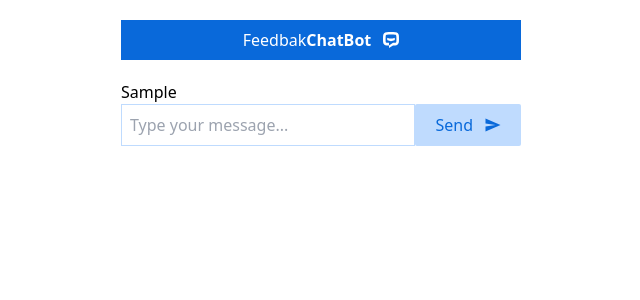
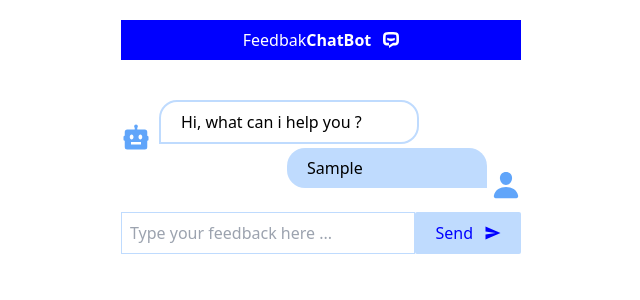
Before and after one commit to Henok-Belachew/Feedback-Chatbot, a React (Create React App) app in the folder Client/: page / in a window 1280 px wide. Both pictures are taken after typing "Sample" into the empty fields and a click on the button "Send". Shown: the top 300 px of the page, without its empty margins (319-959 px from the left). Built offline with nearby package versions, Linux system fonts and the light colour scheme.

Commit message:
Chatting style is almost completed!

```diff
--- a/Client/public/index.html
+++ b/Client/public/index.html
@@ -5,6 +5,11 @@
     <meta name="viewport" content="width=device-width, initial-scale=1.0">
     <title>FeedBack ChatBot</title>
 </head>
+<style>
+    #root {
+        height: 100vh;
+    }
+</style>
 <body id="root">
 
 </body>
--- a/Client/src/App.jsx
+++ b/Client/src/App.jsx
@@ -4,9 +4,9 @@ import ChatApp from './ChatApp'
 
 function App() {
   return (
-    <div className=' w-[400px] mx-auto mt-5'>
+    <div className=' w-[400px] mx-auto mt-5 h-max-[100vh]'>
         <h1 className='text-center py-2 mx-auto bg-primary justify-center text-white flex items-center'>Feedbak <b>ChatBot</b> <SiChatbot className='ml-3' />  </h1>
-        <div className='mt-5'>
+        <div className='mt-10'>
         <ChatApp/>
 
         </div>
--- a/Client/src/ChatApp.jsx
+++ b/Client/src/ChatApp.jsx
@@ -1,5 +1,7 @@
 import React, { useState } from 'react';
 import {IoSendSharp} from 'react-icons/io5'
+import {BiSolidBot} from 'react-icons/bi'
+import {IoPerson} from 'react-icons/io5'
 
 function ChatApp() {
   const [messages, setMessages] = useState([]);
@@ -16,18 +18,35 @@ function ChatApp() {
 
   return (
     <div className="chat-container">
-      <div className="chat-messages">
+      <div className="chat-messages w-full">
+
+        <div className='flex gap-2 items-center w-full mb-1'>
+            <BiSolidBot className='text-blue-400 -mb-2 self-end text-[30px]'/>
+            <div className="border-solid flex items-center gap-3 border-2 border-blue-200 mr-auto px-5 py-2 rounded-t-[18px] rounded-br-[18px] w-[65%]">
+            Hi, what can i help you ?
+          </div>
+
+        </div>
+
+
         {messages.map((message, index) => (
-          <div key={index} className={`message ${message.user}`}>
-            {message.text}
-          </div>
+            <div className='flex gap-1 items-center w-full mb-1'>
+                 <div key={index} className="bg-blue-200 overflow-hidden ml-auto px-5 py-2 rounded-t-[18px] rounded-bl-[18px] mb-1 w-[200px]">
+                    {message.text}
+                </div>
+                <IoPerson className='text-blue-400 -mb-2 self-end text-[30px]'/>
+
+            </div>
+
         ))}
+
+
       </div>
-      <div className="input-container flex justify-between w-full text-primary">
+      <div className="input-container flex justify-between w-full mt-5 text-primary">
         <input
-         className='flex-1 border-solid border-[1px] p-2 focus:outline-none border-blue-200'
+         className='flex-1 border-solid border-[1px] p-2 text-black focus:outline-none border-blue-200'
           type="text"
-          placeholder="Type your message..."
+          placeholder="Type your feedback here ..."
           value={newMessage}
           onChange={(e) => setNewMessage(e.target.value)}
           onKeyPress={(e) => {
--- a/Client/src/index.css
+++ b/Client/src/index.css
@@ -589,6 +589,15 @@ video {
   margin-right: auto;
 }
 
+.my-1 {
+  margin-top: 0.25rem;
+  margin-bottom: 0.25rem;
+}
+
+.ml-3 {
+  margin-left: 0.75rem;
+}
+
 .ml-auto {
   margin-left: auto;
 }
@@ -597,20 +606,60 @@ video {
   margin-top: 1.25rem;
 }
 
-.ml-3 {
-  margin-left: 0.75rem;
+.mb-1 {
+  margin-bottom: 0.25rem;
 }
 
-.ml-1 {
-  margin-left: 0.25rem;
+.mr-auto {
+  margin-right: auto;
 }
 
-.ml-2 {
-  margin-left: 0.5rem;
+.mt-2 {
+  margin-top: 0.5rem;
+}
+
+.-mt-2 {
+  margin-top: -0.5rem;
+}
+
+.-mt-4 {
+  margin-top: -1rem;
+}
+
+.-mt-5 {
+  margin-top: -1.25rem;
+}
+
+.-mt-6 {
+  margin-top: -1.5rem;
+}
+
+.-mt-1 {
+  margin-top: -0.25rem;
+}
+
+.mb-2 {
+  margin-bottom: 0.5rem;
+}
+
+.-mb-2 {
+  margin-bottom: -0.5rem;
+}
+
+.mt-10 {
+  margin-top: 2.5rem;
 }
 
 .flex {
   display: flex;
+}
+
+.h-\[100vh\] {
+  height: 100vh;
+}
+
+.w-\[200px\] {
+  width: 200px;
 }
 
 .w-\[400px\] {
@@ -619,6 +668,22 @@ video {
 
 .w-full {
   width: 100%;
+}
+
+.w-\[100vh\] {
+  width: 100vh;
+}
+
+.w-\[\] {
+  width: ;
+}
+
+.w-\[60\%\] {
+  width: 60%;
+}
+
+.w-\[65\%\] {
+  width: 65%;
 }
 
 .flex-1 {
@@ -641,12 +706,82 @@ video {
   gap: 0.75rem;
 }
 
+.gap-2 {
+  gap: 0.5rem;
+}
+
+.gap-1 {
+  gap: 0.25rem;
+}
+
+.self-end {
+  align-self: flex-end;
+}
+
+.overflow-hidden {
+  overflow: hidden;
+}
+
+.overflow-scroll {
+  overflow: scroll;
+}
+
 .rounded-sm {
   border-radius: 0.125rem;
 }
 
+.rounded {
+  border-radius: 0.25rem;
+}
+
+.rounded-t {
+  border-top-left-radius: 0.25rem;
+  border-top-right-radius: 0.25rem;
+}
+
+.rounded-t-lg {
+  border-top-left-radius: 0.5rem;
+  border-top-right-radius: 0.5rem;
+}
+
+.rounded-t-\[\] {
+  border-top-left-radius: ;
+  border-top-right-radius: ;
+}
+
+.rounded-t-\[16px\] {
+  border-top-left-radius: 16px;
+  border-top-right-radius: 16px;
+}
+
+.rounded-t-\[18px\] {
+  border-top-left-radius: 18px;
+  border-top-right-radius: 18px;
+}
+
+.rounded-b {
+  border-bottom-right-radius: 0.25rem;
+  border-bottom-left-radius: 0.25rem;
+}
+
+.rounded-bl-\[18px\] {
+  border-bottom-left-radius: 18px;
+}
+
+.rounded-br-\[18px\] {
+  border-bottom-right-radius: 18px;
+}
+
 .border-\[1px\] {
   border-width: 1px;
+}
+
+.border {
+  border-width: 1px;
+}
+
+.border-2 {
+  border-width: 2px;
 }
 
 .border-solid {
@@ -658,6 +793,31 @@ video {
   border-color: rgb(191 219 254 / var(--tw-border-opacity));
 }
 
+.border-green-200 {
+  --tw-border-opacity: 1;
+  border-color: rgb(187 247 208 / var(--tw-border-opacity));
+}
+
+.border-green-500 {
+  --tw-border-opacity: 1;
+  border-color: rgb(34 197 94 / var(--tw-border-opacity));
+}
+
+.border-gray-500 {
+  --tw-border-opacity: 1;
+  border-color: rgb(107 114 128 / var(--tw-border-opacity));
+}
+
+.border-gray-300 {
+  --tw-border-opacity: 1;
+  border-color: rgb(209 213 219 / var(--tw-border-opacity));
+}
+
+.border-black {
+  --tw-border-opacity: 1;
+  border-color: rgb(0 0 0 / var(--tw-border-opacity));
+}
+
 .bg-blue-200 {
   --tw-bg-opacity: 1;
   background-color: rgb(191 219 254 / var(--tw-bg-opacity));
@@ -665,16 +825,25 @@ video {
 
 .bg-primary {
   --tw-bg-opacity: 1;
-  background-color: rgb(9 105 218 / var(--tw-bg-opacity));
+  background-color: rgb(0 0 255 / var(--tw-bg-opacity));
 }
 
-.bg-blue-400 {
+.bg-white {
   --tw-bg-opacity: 1;
-  background-color: rgb(96 165 250 / var(--tw-bg-opacity));
+  background-color: rgb(255 255 255 / var(--tw-bg-opacity));
+}
+
+.bg-gray-300 {
+  --tw-bg-opacity: 1;
+  background-color: rgb(209 213 219 / var(--tw-bg-opacity));
 }
 
 .p-2 {
   padding: 0.5rem;
+}
+
+.p-5 {
+  padding: 1.25rem;
 }
 
 .px-5 {
@@ -691,19 +860,69 @@ video {
   text-align: center;
 }
 
+.font-\[\] {
+  font-family: ;
+}
+
+.text-\[30px\] {
+  font-size: 30px;
+}
+
+.font-\[30px\] {
+  font-weight: 30px;
+}
+
+.text-primary {
+  --tw-text-opacity: 1;
+  color: rgb(0 0 255 / var(--tw-text-opacity));
+}
+
 .text-white {
   --tw-text-opacity: 1;
   color: rgb(255 255 255 / var(--tw-text-opacity));
 }
 
-.text-primary {
+.text-black {
   --tw-text-opacity: 1;
-  color: rgb(9 105 218 / var(--tw-text-opacity));
+  color: rgb(0 0 0 / var(--tw-text-opacity));
+}
+
+.text-blue-200 {
+  --tw-text-opacity: 1;
+  color: rgb(191 219 254 / var(--tw-text-opacity));
+}
+
+.text-blue-300 {
+  --tw-text-opacity: 1;
+  color: rgb(147 197 253 / var(--tw-text-opacity));
+}
+
+.text-blue-400 {
+  --tw-text-opacity: 1;
+  color: rgb(96 165 250 / var(--tw-text-opacity));
+}
+
+.shadow-sm {
+  --tw-shadow: 0 1px 2px 0 rgb(0 0 0 / 0.05);
+  --tw-shadow-colored: 0 1px 2px 0 var(--tw-shadow-color);
+  box-shadow: var(--tw-ring-offset-shadow, 0 0 #0000), var(--tw-ring-shadow, 0 0 #0000), var(--tw-shadow);
+}
+
+.drop-shadow-sm {
+  --tw-drop-shadow: drop-shadow(0 1px 1px rgb(0 0 0 / 0.05));
+  -webkit-filter: var(--tw-blur) var(--tw-brightness) var(--tw-contrast) var(--tw-grayscale) var(--tw-hue-rotate) var(--tw-invert) var(--tw-saturate) var(--tw-sepia) var(--tw-drop-shadow);
+          filter: var(--tw-blur) var(--tw-brightness) var(--tw-contrast) var(--tw-grayscale) var(--tw-hue-rotate) var(--tw-invert) var(--tw-saturate) var(--tw-sepia) var(--tw-drop-shadow);
+}
+
+.drop-shadow-lg {
+  --tw-drop-shadow: drop-shadow(0 10px 8px rgb(0 0 0 / 0.04)) drop-shadow(0 4px 3px rgb(0 0 0 / 0.1));
+  -webkit-filter: var(--tw-blur) var(--tw-brightness) var(--tw-contrast) var(--tw-grayscale) var(--tw-hue-rotate) var(--tw-invert) var(--tw-saturate) var(--tw-sepia) var(--tw-drop-shadow);
+          filter: var(--tw-blur) var(--tw-brightness) var(--tw-contrast) var(--tw-grayscale) var(--tw-hue-rotate) var(--tw-invert) var(--tw-saturate) var(--tw-sepia) var(--tw-drop-shadow);
 }
 
 .hover\:bg-primary:hover {
   --tw-bg-opacity: 1;
-  background-color: rgb(9 105 218 / var(--tw-bg-opacity));
+  background-color: rgb(0 0 255 / var(--tw-bg-opacity));
 }
 
 .hover\:text-white:hover {
--- a/Client/tailwind.config.js
+++ b/Client/tailwind.config.js
@@ -2,7 +2,11 @@
 module.exports = {
   content: ["./src/**/*.{html,js,jsx}"],
   theme: {
-    extend: {},
+    extend: {
+      colors: {
+        primary: "blue"
+      }
+    },
   },
   plugins: [],
 }
```
